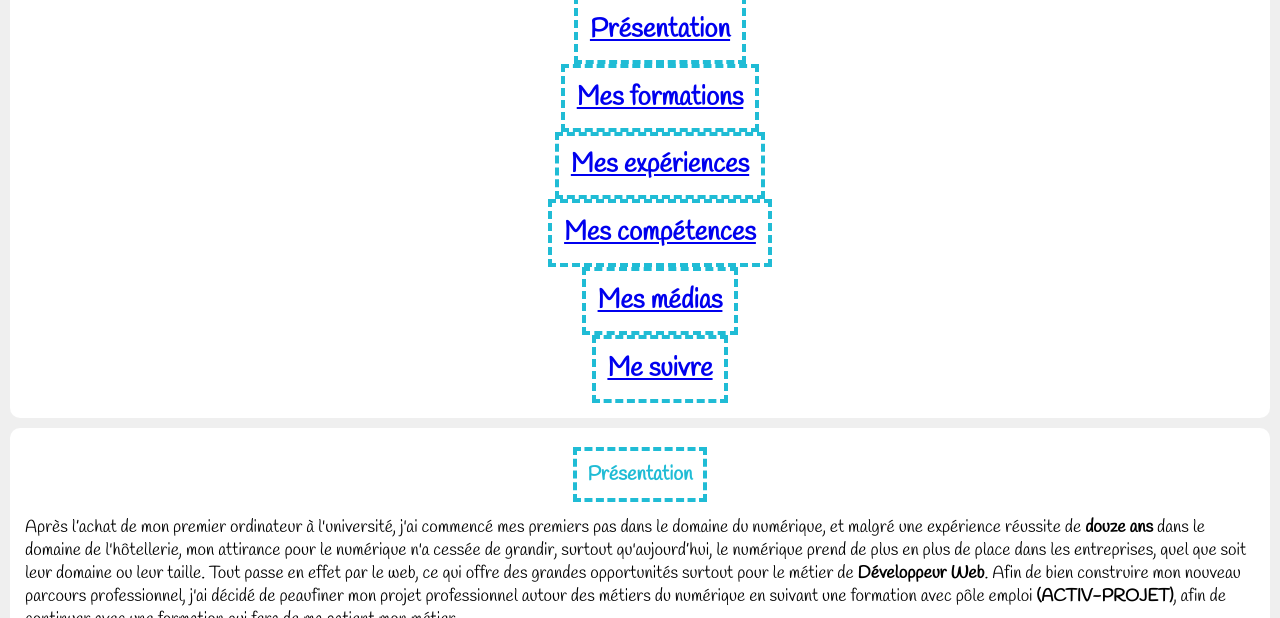
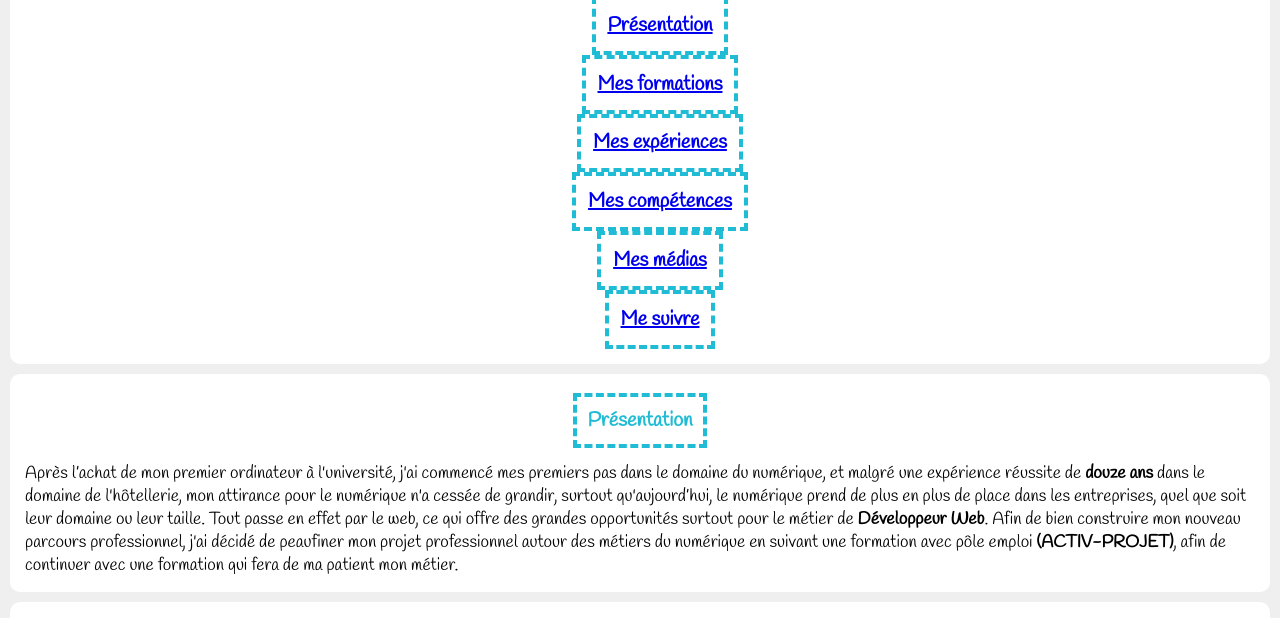
Before and after one commit to musloda/mon_site, a plain HTML site: page index.html in a window 1280 px wide. Shown: the part 204-822 px from the top of the page. Drawn offline with Linux system fonts and the light colour scheme.

Commit message:
Update style.css

```diff
--- a/styles/style.css
+++ b/styles/style.css
@@ -76,7 +76,7 @@ li {
     margin-bottom: 15px;
     font-weight: bold;
     }
-iframe, audio {
+iframe {
     display: block;
     margin: 0 auto;
     border: 3px solid #3fb6b2;
@@ -106,10 +106,11 @@ nav ul {
     list-style: none;
     display: flex;
     flex-direction: row;
+    padding: auto;
     margin: auto;
 }
 nav li {
-    font-size: 20pt;
+    font-size: 15pt;
     text-align: center;
     border: 4px dashed #20bcd5;
     padding: 1%;
```
